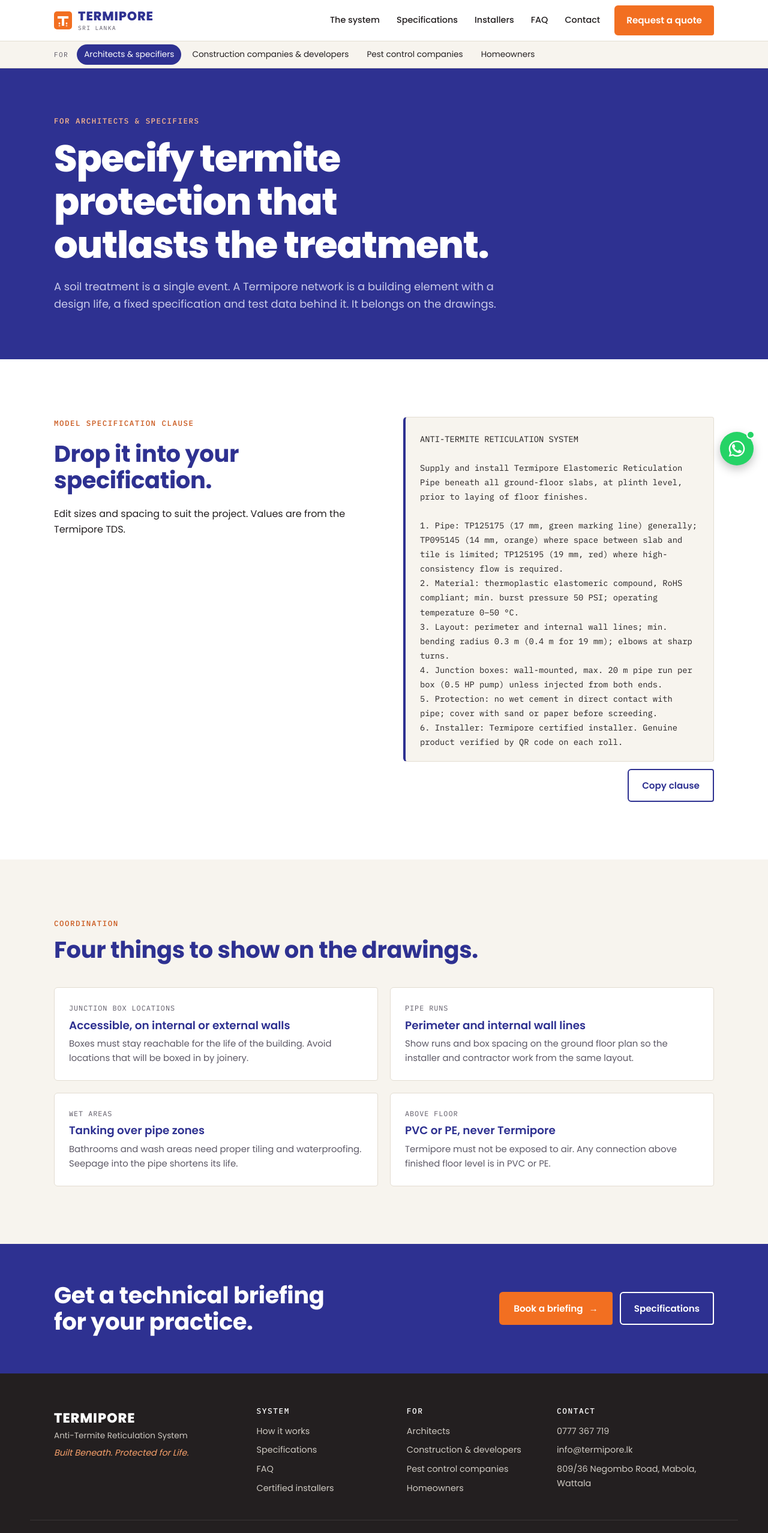
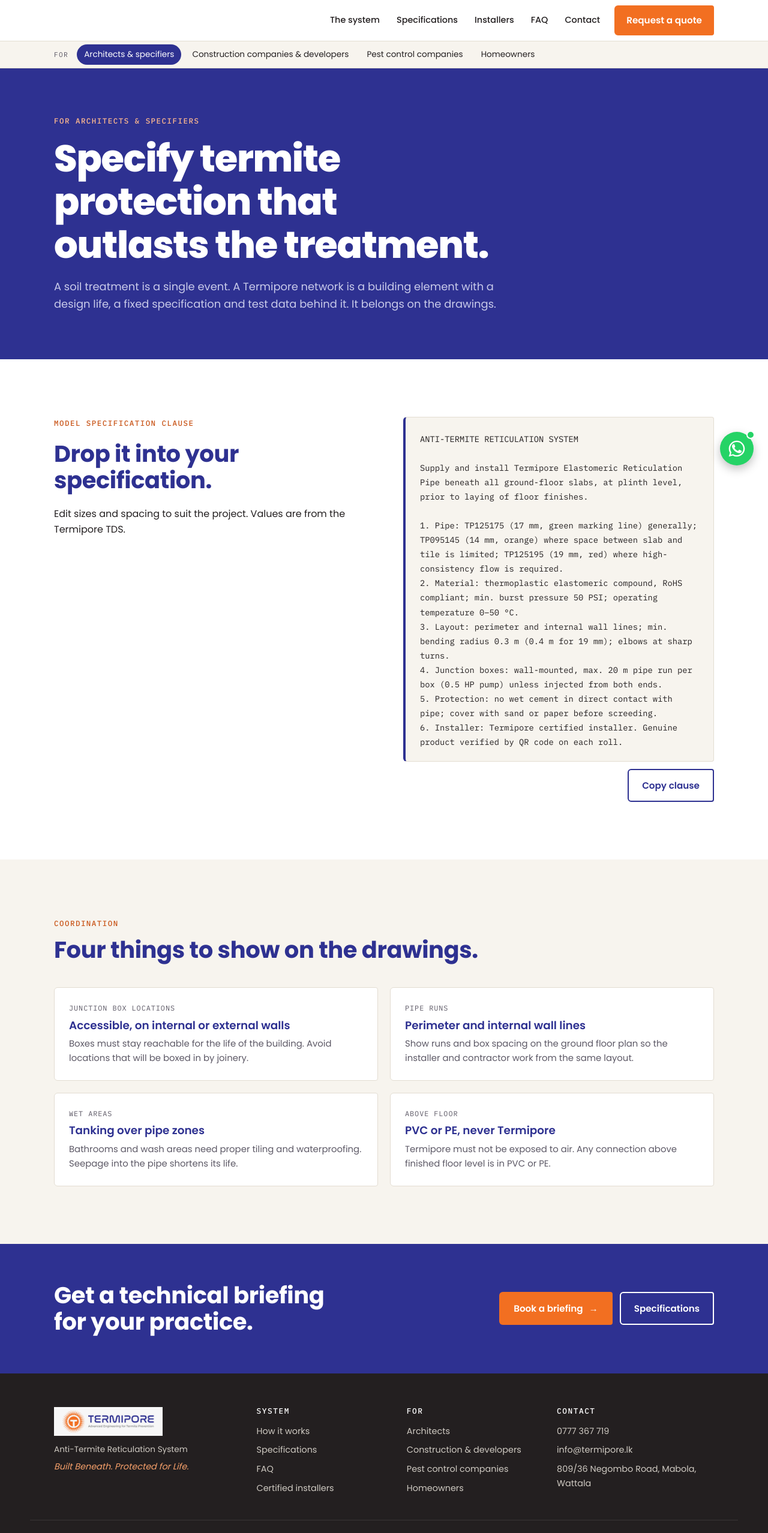
Before and after one commit to Native-Encoder/Termipore-Web, a Next.js app: page /architects in a window 1280 px wide. Shown: the top 2556 px of the page at 60% size. Built offline with nearby package versions, Linux system fonts and the light colour scheme.

Commit message:
add auto counting numbers

```diff
--- a/app/components/brand-mark/index.tsx
+++ /dev/null
@@ -1,13 +0,0 @@
-export default function BrandMark({ className = "" }: { className?: string }) {
-  return (
-    <svg className={className} viewBox="0 0 30 30" aria-hidden="true">
-      <rect width="30" height="30" rx="5" fill="#F26F21" />
-      <rect x="6" y="8" width="18" height="4" fill="#fff" />
-      <rect x="13" y="12" width="4" height="12" fill="#fff" />
-      <circle cx="9" cy="20" r="1.4" fill="#fff" />
-      <circle cx="21" cy="20" r="1.4" fill="#fff" />
-      <circle cx="9" cy="24" r="1.4" fill="#fff" opacity=".6" />
-      <circle cx="21" cy="24" r="1.4" fill="#fff" opacity=".6" />
-    </svg>
-  );
-}
--- /dev/null
+++ b/app/components/count-up/index.tsx
@@ -0,0 +1,58 @@
+"use client";
+
+import { useEffect, useRef, useState } from "react";
+
+const NUMBER = /\d[\d,]*/g;
+const DURATION = 1800;
+
+function render(value: string, progress: number) {
+  return value.replace(NUMBER, (match) => {
+    const target = Number(match.replace(/,/g, ""));
+    const current = Math.round(target * progress);
+    return match.includes(",") ? current.toLocaleString("en-US") : String(current);
+  });
+}
+
+// Counts every number in `value` up from zero the first time it scrolls into view.
+export default function CountUp({ value }: { value: string }) {
+  const ref = useRef<HTMLSpanElement>(null);
+  const [text, setText] = useState(value);
+
+  useEffect(() => {
+    const el = ref.current;
+    if (!el || window.matchMedia("(prefers-reduced-motion: reduce)").matches) {
+      return;
+    }
+
+    setText(render(value, 0));
+    let frame = 0;
+
+    const observer = new IntersectionObserver(
+      ([entry]) => {
+        if (!entry.isIntersecting) return;
+        observer.disconnect();
+
+        const start = performance.now();
+        const tick = (now: number) => {
+          const t = Math.min((now - start) / DURATION, 1);
+          setText(render(value, 1 - Math.pow(1 - t, 3)));
+          if (t < 1) frame = requestAnimationFrame(tick);
+        };
+        frame = requestAnimationFrame(tick);
+      },
+      { threshold: 0.6 },
+    );
+    observer.observe(el);
+
+    return () => {
+      observer.disconnect();
+      cancelAnimationFrame(frame);
+    };
+  }, [value]);
+
+  return (
+    <span ref={ref} aria-label={value}>
+      <span aria-hidden="true">{text}</span>
+    </span>
+  );
+}
--- a/app/components/footer/index.tsx
+++ b/app/components/footer/index.tsx
@@ -1,3 +1,4 @@
+import Image from "next/image";
 import Link from "next/link";
 
 const columns = [
@@ -30,9 +31,13 @@
     <footer className="bg-charcoal text-[0.9rem] text-[#CFCAC2]">
       <div className="wrap grid grid-cols-1 gap-8 pt-14 pb-10 *:min-w-0 min-[521px]:grid-cols-2 min-[861px]:grid-cols-[1.4fr_1fr_1fr_1.2fr]">
         <div>
-          <div className="font-sans text-[1.4rem] font-extrabold tracking-[0.04em] text-white">
-            TERMIPORE
-          </div>
+          <Image
+            src="/logo-footer.png"
+            alt="Termipore"
+            width={917}
+            height={248}
+            className="mb-3 h-12 w-auto"
+          />
           <div className="text-[0.85rem]">Anti-Termite Reticulation System</div>
           <div className="mt-1.5 text-[#F7A06A] italic">
             Built Beneath. Protected for Life.
--- a/app/components/header/index.tsx
+++ b/app/components/header/index.tsx
@@ -3,7 +3,7 @@
 import Link from "next/link";
 import { usePathname } from "next/navigation";
 import { useState } from "react";
-import BrandMark from "../brand-mark";
+import Image from "next/image";
 
 const mainLinks = [
   { href: "/system", label: "The system" },
@@ -31,15 +31,16 @@
         <Link
           href="/"
           aria-label="Termipore home"
-          className="flex items-center gap-2.5 no-underline"
+          className="flex items-center no-underline"
         >
-          <BrandMark className="size-7.5 flex-none" />
-          <span className="font-sans text-[1.3rem] leading-none font-extrabold tracking-[0.04em] text-head">
-            TERMIPORE
-            <small className="mt-1 block font-mono text-[0.6rem] font-normal tracking-[0.14em] text-muted">
-              SRI LANKA
-            </small>
-          </span>
+          <Image
+            src="/logo-footer.png"
+            alt="Termipore"
+            width={917}
+            height={248}
+            priority
+            className="logo-dark h-11 w-auto"
+          />
         </Link>
 
         <button
--- a/app/globals.css
+++ b/app/globals.css
@@ -220,3 +220,22 @@
     @apply bg-brand text-white;
   }
 }
+
+/* Header logo: swap to the light-text variant in dark mode. */
+.logo-dark {
+  display: none;
+}
+@media (prefers-color-scheme: dark) {
+  :root:not([data-theme="light"]) .logo-light {
+    display: none;
+  }
+  :root:not([data-theme="light"]) .logo-dark {
+    display: block;
+  }
+}
+:root[data-theme="dark"] .logo-light {
+  display: none;
+}
+:root[data-theme="dark"] .logo-dark {
+  display: block;
+}
--- a/app/page.tsx
+++ b/app/page.tsx
@@ -3,6 +3,7 @@
 import ComparisonTable, {
   type ComparisonRow,
 } from "./components/comparison-table";
+import CountUp from "./components/count-up";
 import CtaBand from "./components/cta-band";
 import FactCards, { type Fact } from "./components/fact-cards";
 import HeroDiagram from "./components/hero-diagram";
@@ -13,7 +14,7 @@
   { value: "150+", label: "installations in Sri Lanka" },
   { value: "10,000+", label: "installations worldwide" },
   { value: "30–50 yrs", label: "working life when concealed" },
-  { value: "ISO 9001", label: ":2015 certified manufacturing" },
+  { value: "ISO 9001", label: ":2015 certified manufacturing", static: true },
 ];
 
 const audiences = [
@@ -179,7 +180,7 @@
                 className="border-l border-white/18 px-5 pt-5.5 pb-6.5 first:border-l-0 first:pl-0 max-[860px]:nth-[3]:border-l-0 max-[860px]:nth-[3]:pl-0 max-[860px]:nth-[n+3]:border-t"
               >
                 <b className="block font-sans text-[clamp(1.6rem,3vw,2.2rem)] leading-[1.1] font-extrabold text-white tabular-nums">
-                  {stat.value}
+                  {"static" in stat ? stat.value : <CountUp value={stat.value} />}
                 </b>
                 <span className="text-[0.82rem] text-on-blue-muted">
                   {stat.label}
```
Also changed, not shown: public/logo-footer.png (added).
